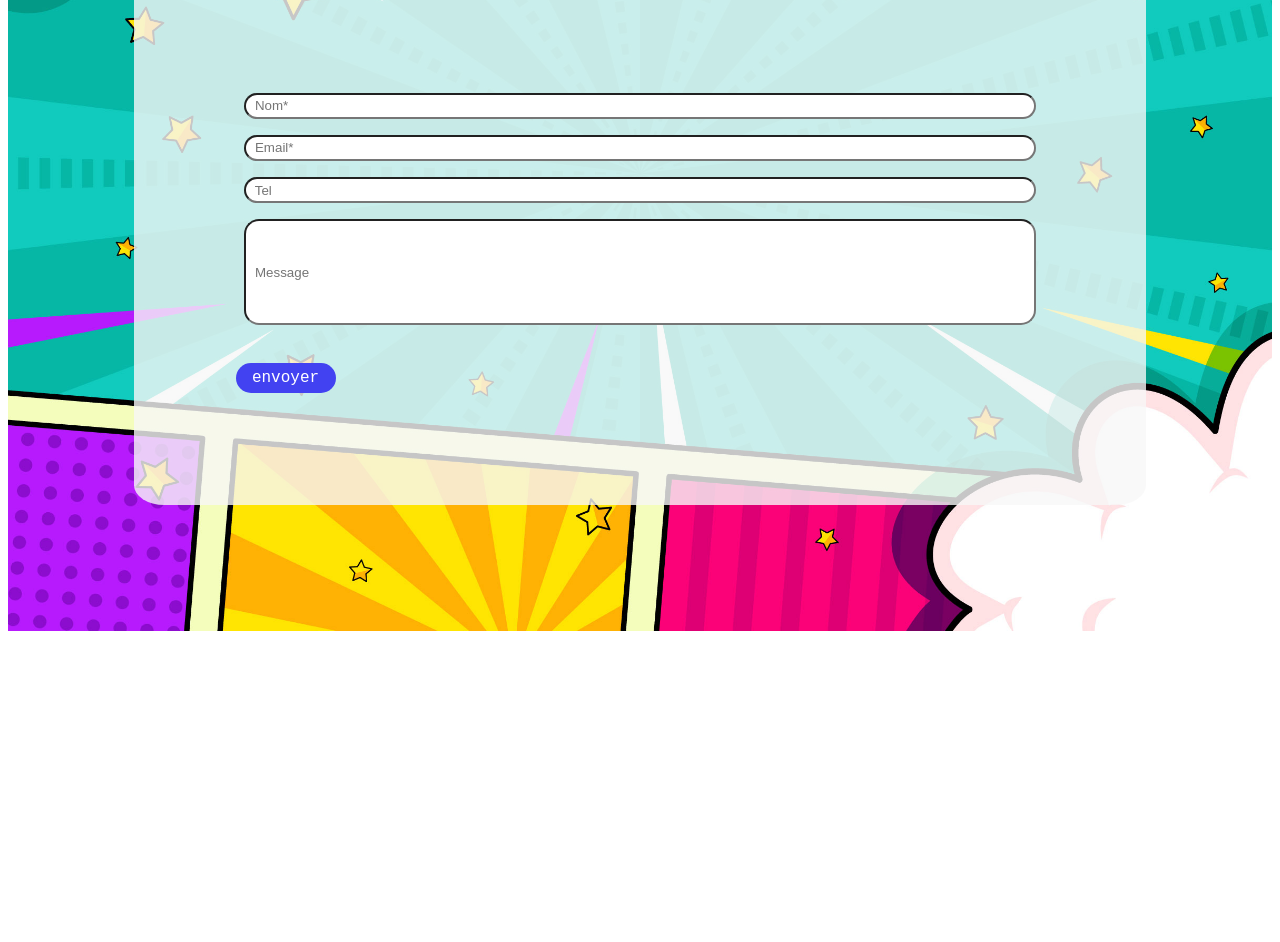
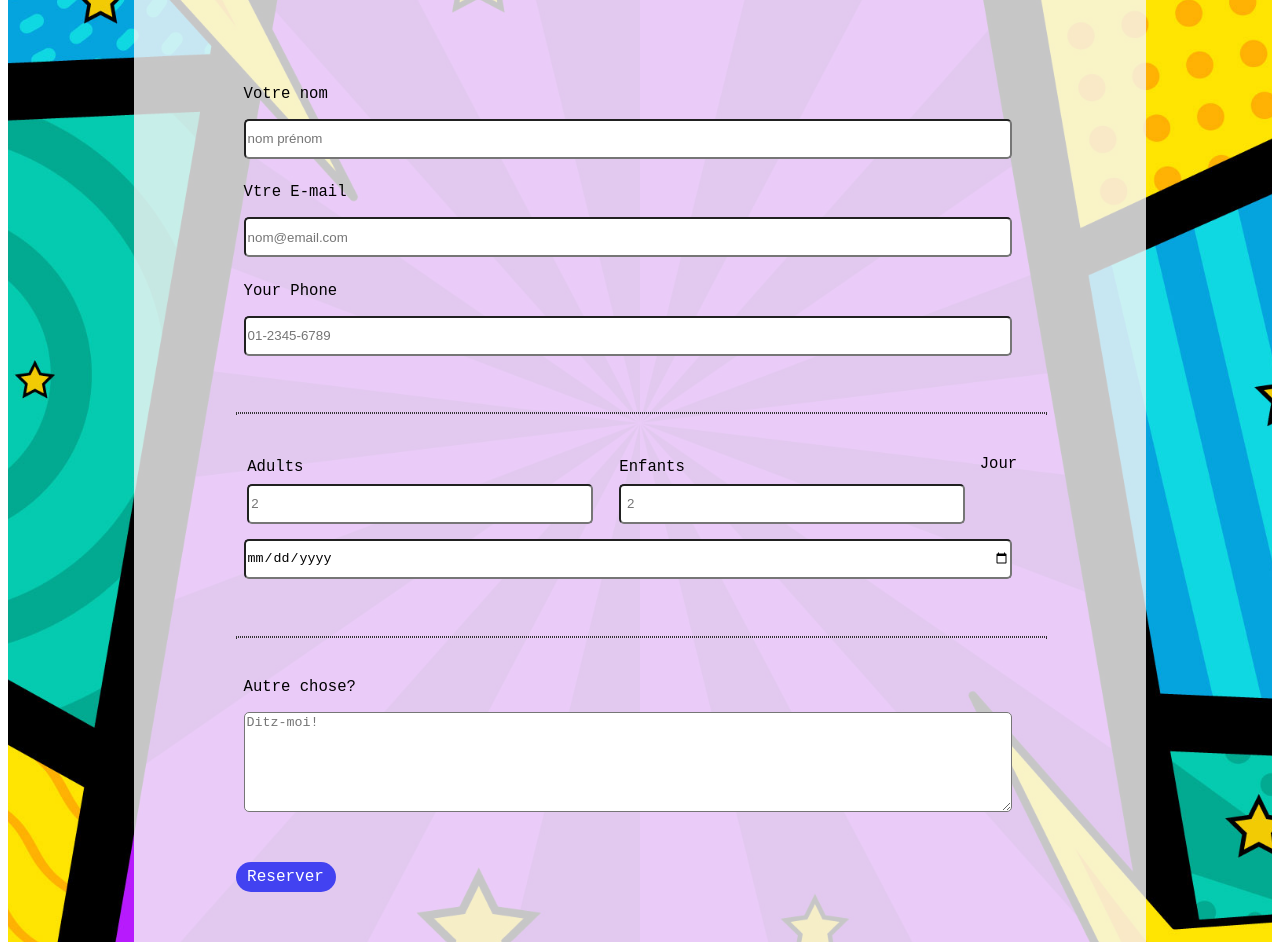
Before and after one commit to Florian2638/projet_restau, a plain HTML site: page index.html in a window 1280 px wide. Shown: the part 292-1234 px from the top of the page. Before the commit the page ends 931 px from the top, so only its background shows below. Drawn offline with Linux system fonts and the light colour scheme.

Commit message:
ajout resavation form

```diff
--- a/index.html
+++ b/index.html
@@ -1,5 +1,6 @@
 <!DOCTYPE html>
 <html lang="en">
+
 <head>
     <meta charset="UTF-8">
     <meta http-equiv="X-UA-Compatible" content="IE=edge">
@@ -7,24 +8,67 @@
     <title>document</title>
     <link rel="stylesheet" href="style.css">
 </head>
+
 <body>
     <nav>
     </nav>
     <main>
+        <div id="background">
+            <div id="reservation">
+                <h1>RESEVATION</h1>
+                <form action="" method="get">
+                    <div class="elem-group">
+                        <label for="name">Votre nom</label>
+                        <input type="text" id="name" name="visitor_name" placeholder="nom prénom"
+                            pattern=[A-Z\sa-z]{3,20} required>
+                    </div>
+                    <div class="elem-group">
+                        <label for="email">Vtre E-mail</label>
+                        <input type="email" id="email" name="visitor_email" placeholder="nom@email.com" required>
+                    </div>
+                    <div class="elem-group">
+                        <label for="phone">Your Phone</label>
+                        <input type="tel" id="phone" name="visitor_phone" placeholder="01-2345-6789"
+                            pattern=(\d{3})-?\s?(\d{3})-?\s?(\d{4}) required>
+                    </div>
+                    <hr>
 
+                    <div class="elem-group inlined">
+                        <label for="adult">Adults</label>
+                        <input type="number" id="adult" name="total_adults" placeholder="2" min="1" required>
+                    </div>
+                    <div class="elem-group inlined">
+                        <label for="child">Enfants</label>
+                        <input type="number" id="child" name="total_children" placeholder=" 2" min="0" required>
+                    </div>
+
+                    <div class="elem-group">
+                        <label for="date">Jour</label>
+                        <input type="date" id="date" name="checkin" required>
+                    </div>
+                    <hr>
+                    <div class="elem-group">
+                        <label for="">Autre chose?</label>
+                        <textarea id="message" name="visitor_message" placeholder="Ditz-moi!" required></textarea>
+                    </div>
+                    <button type="submit">Reserver</button>
+                </form>
+            </div>
+        </div>
     </main>
     <footer>
-        <div>
+        <div id="contact">
             <h1>CONTACTEZ NOUS</h1>
             <form action="">
-                <input type="name" name="" placeholder="  Nom*" id="" required>
-                <input type="email" name="" placeholder="  Email*" id="" required>
-                <input type="tel" name="" placeholder="  Tel" id="">
-                <input type="text" name="" placeholder="  Message" id="message">
+                <input type="name" name="" placeholder="Nom*" id="" required>
+                <input type="email" name="" placeholder="Email*" id="" required>
+                <input type="tel" name="" placeholder="Tel" id="">
+                <textarea name="" id="message" placeholder="Message" cols="30" rows="10"></textarea>
                 <button>envoyer</button>
             </form>
         </div>
     </footer>
 
 </body>
+
 </html>
--- a/style.css
+++ b/style.css
@@ -1,6 +1,4 @@
-html, html>footer{
-    width: 100%;
-}
+
 footer {
     background-image: url(../img/backgroundfooter.jpg);
     background-repeat: no-repeat;
@@ -8,15 +6,22 @@ footer {
     background-size: cover;
     padding: 10%;
 }
+#background {
+    background-image: url(../img/backgroundresavation.jpg);
+    background-repeat: no-repeat;
+    background-position: center;
+    background-size: cover;
+    padding: 10%;
+}
 
-footer>div {
+footer>#contact,#reservation {
     border-radius: 3%;
     background-color: rgb(248, 248, 248,0.8);
     padding-top: 1%;
     padding-bottom: 1%;
 }
 
-footer h1 {
+h1 {
     margin: 10%;
     font-size: 200%;
     font-family: monospace;
@@ -29,25 +34,19 @@ footer h1 {
         1px 1px 5px #555;
 }
 
-footer form {
+form {
     font-family: monospace;
-    display: flex;
-    flex-direction: column;
    margin: 10%;
 }
 
-footer input{
-    margin: 1%;
-    border-radius: 20px;
-    height: 20px;
-}
 
 #message{
     height: 100px;
-    border-radius: 15px;
+    border-radius: 5px;
 }
 
-footer button {
+
+button {
     font-family: monospace;
     background-color: rgb(66, 66, 241);
     font-size: large;
@@ -59,3 +58,37 @@ footer button {
     border-radius: 20px;
 
 }
+
+.inlined{
+    width: 45%;
+    margin-left: 1%;
+  display: inline-block;
+  float: left;
+}
+
+
+label{
+    display: block;
+    font-size: 120%;
+    margin: 1%;
+    font-family: monospace;
+}
+
+input,textarea{
+    border-radius: 5px;
+    margin: 1%;
+    box-sizing: border-box;
+    width: 95%;
+    margin-bottom: 2%;
+}
+
+input{
+    height: 40px;
+}
+
+hr {
+    border: 1px dotted rgb(53, 53, 53);
+    width: 100%;
+    margin-top: 5%;
+    margin-bottom: 5%;
+}
```
